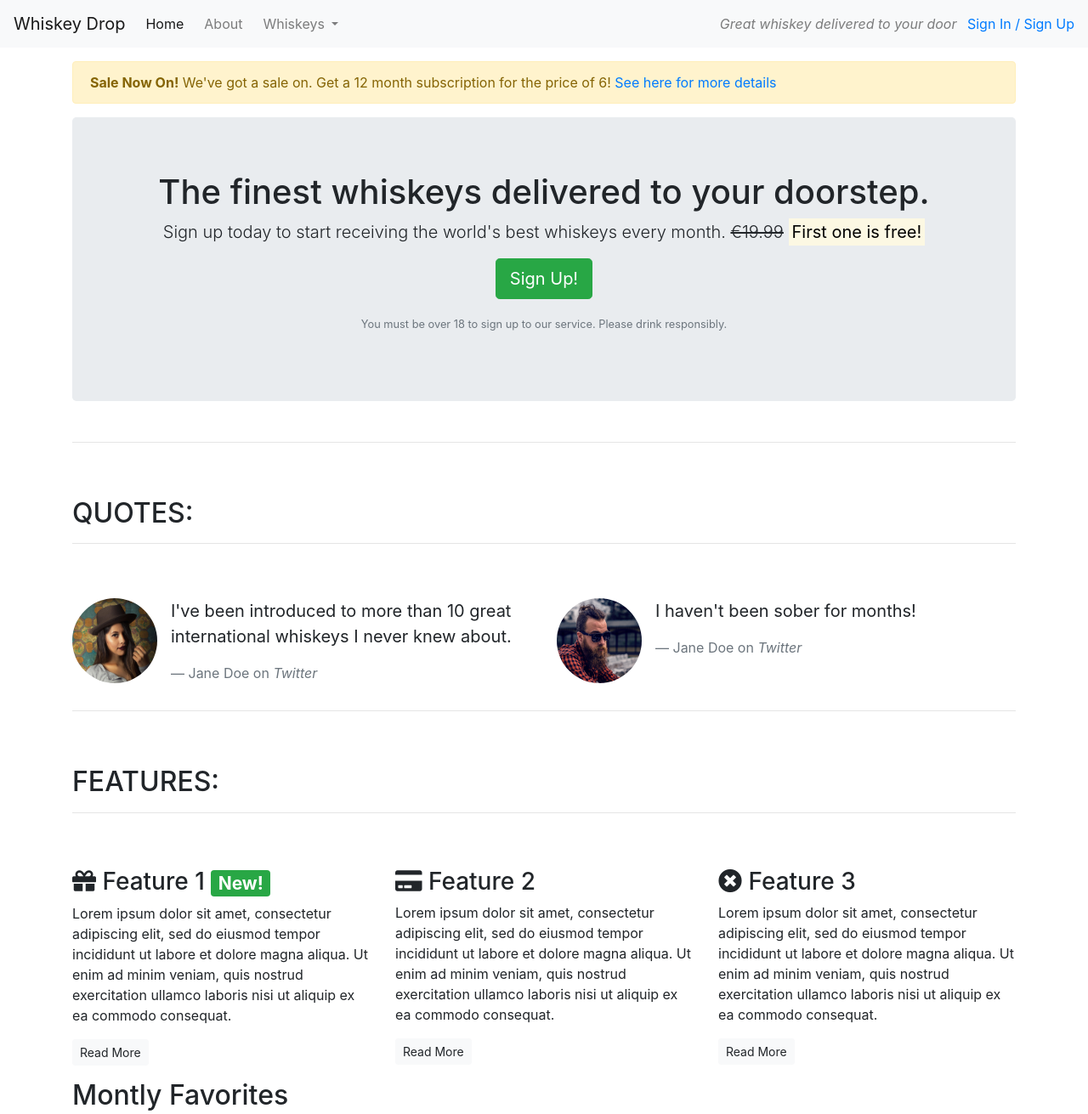
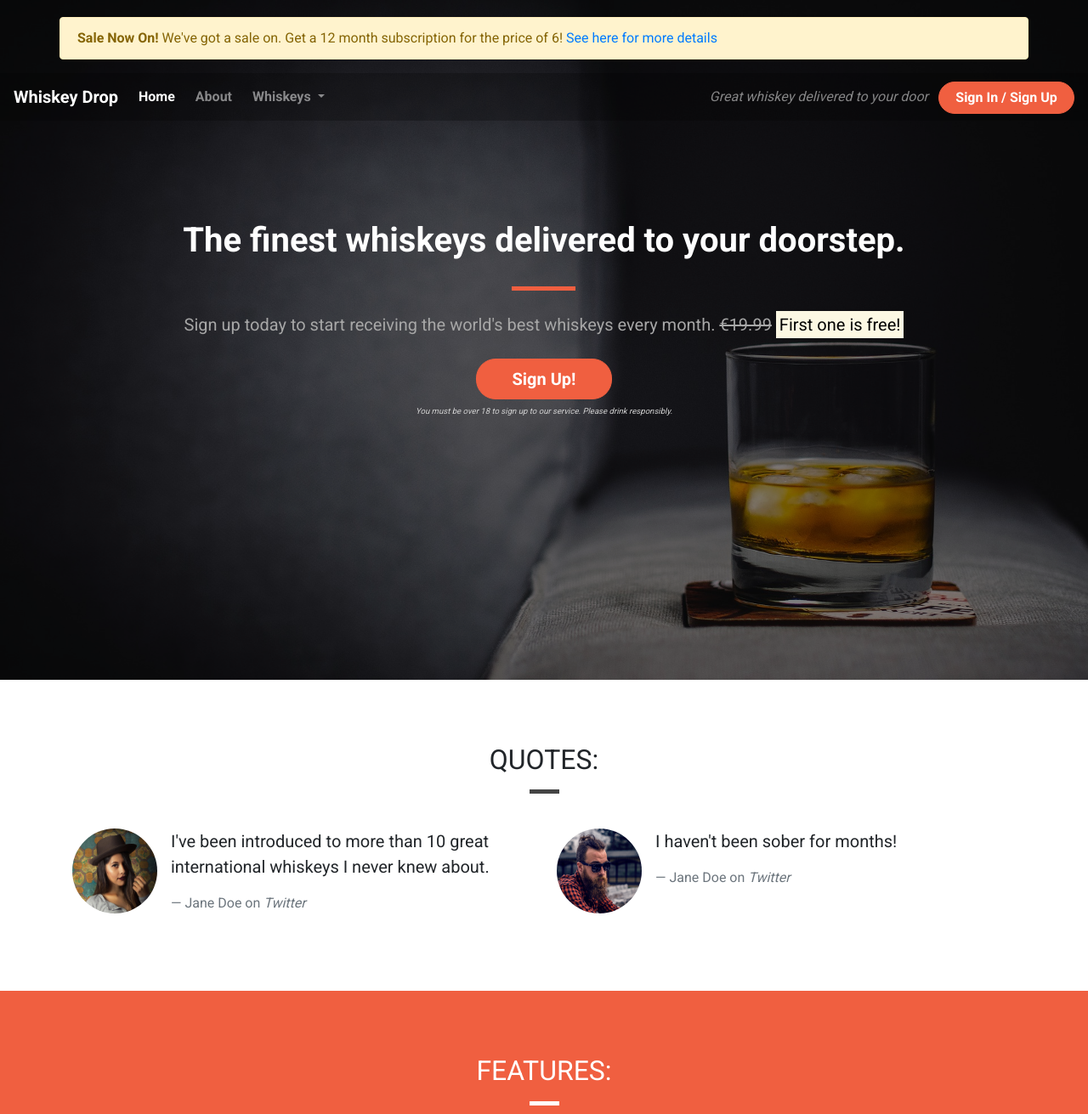
Before and after one commit to EmilionR/bootstrap-test, a plain HTML site: page index.html in a window 1280 px wide. Shown: the top 1311 px of the page at 85% size. Drawn offline with nearby package versions, Linux system fonts and the light colour scheme.

Commit message:
Finish design

```diff
--- /dev/null
+++ b/css/style.css
@@ -0,0 +1,196 @@
+body {
+    font-family: "Roboto", sans-serif;
+}
+
+.container-wrapper {
+
+}
+
+.container-wrapper--red {
+    background-color: #f05f40;
+    color: white;
+}
+
+.alert-container .col-12 {
+    padding: 20px 0 0 0;
+}
+
+.site-wide-alert {
+    border-radius: 0;
+    margin-bottom: 0;
+    padding: 5px 15px;
+    background-color: #eec802;
+    border-color: #eec802;
+}
+
+.callout-container {
+    height: 100vh;
+
+    background: url(/images/whiskey-background.jpg) no-repeat bottom right fixed;
+    -webkit-background-size: cover;
+    -moz-background-size: cover;
+    -o-background-size: cover;
+    background-size: cover;
+
+    display: flex;
+    align-items: center;
+    justify-content: center;
+
+    position: relative;
+}
+
+.opaque-overlay{
+    position: absolute;
+    top: 0;
+    left: 0;
+    height: 100%;
+    width: 100%;
+    background-color: rgba(0, 0, 0, 0.5);
+}
+
+.quotes-container {}
+
+.features-container {}
+
+.favorites-container {}
+
+/* Page headers */
+
+.page-header {
+    margin-bottom: 0;
+    border-bottom: 0;
+    text-align: center;
+}
+
+.page-header h2 {
+    margin-top: 0;
+}
+
+.quotes .page-header {
+    margin-bottom: 25px;
+}
+
+/* Block dividers */
+
+.block-divider {
+    width: 75px;
+    height: 5px;
+    border: 0;
+    background-color: #444;
+}
+
+.block-divider--orange {
+    background-color: #f05f40;
+}
+
+.block-divider--white {
+    background-color: white;
+}
+
+
+.block-divider--short {
+    width: 35px;
+}
+
+/* Content containers */
+
+.content-container {
+    padding-top: 75px;
+    padding-bottom: 75px;
+}
+
+/* Navbar */
+
+.navalert-container {
+    position: absolute;
+    top: 0;
+    left: 0;
+    padding-left: 0;
+    padding-right: 0;
+    z-index: 1;
+}
+
+.navbar {
+    margin-bottom: 0;
+    border: 0;
+    width: 100%;
+    background-color: rgba(0, 0, 0, 0.25);
+}
+
+.navbar .navbar-toggler {
+    border: 0;
+}
+
+.navbar-brand {
+    font-weight: bold;
+}
+
+.navbar .navbar-nav {
+    font-weight: bold;
+}
+
+/* Jumbotron */
+
+.jumbotron {
+    background-color: transparent;
+}
+
+.jumbotron-header {
+    color: white;
+    font-weight: bold;
+    margin-bottom: 30px;
+}
+
+.jumbotron .lead {
+    margin: 25px 0;
+    color: #a7a7a7;
+}
+
+.jumbotron small {
+    font-size: 60%;
+    font-style: italic;
+    color: #d0d0d0;
+}
+
+/* Buttons */
+
+.btn--cta {
+    font-weight: bold;
+    border-radius: 23px;
+    width: 160px;
+}
+
+.btn--red {
+    color: white;
+    background-color: #f05f40;
+    border-color: #f05f40;
+}
+
+.btn--red:hover,
+.btn--red:focus,
+.btn--red:active,
+.btn--red:active:focus {
+    background-color: #df4929;
+    border-color: #df4929;
+}
+
+.feature {
+    text-align: center;
+    margin-bottom: 40px;
+}
+
+.feature i {
+    margin-bottom: 20px;
+    font-size: 45px;
+    line-height: 45px;
+}
+
+.feature btn {
+    background-color: white;
+    border-color: white;
+    border-radius: 15px;
+    min-width: 100px;
+    font-weight: bold;
+    margin-top: 10px;
+    color: #f05f40;
+}
--- a/index.html
+++ b/index.html
@@ -6,13 +6,31 @@
     <meta name="viewport" content="width=device-width, initial-scale=1.0">
     <title>Whiskey Drop | Taste a new whiskey every month</title>
     <link rel="stylesheet" href="https://maxcdn.bootstrapcdn.com/bootstrap/4.1.3/css/bootstrap.min.css">
+    <link rel="preconnect" href="https://fonts.googleapis.com">
+    <link rel="preconnect" href="https://fonts.gstatic.com" crossorigin>
+    <link href="https://fonts.googleapis.com/css2?family=Roboto:wght@400;700&display=swap" rel="stylesheet">
+    <link rel="stylesheet" href="css/style.css">
     <link rel="stylesheet" href="https://use.fontawesome.com/releases/v5.6.1/css/all.css"
         integrity="sha384-gfdkjb5BdAXd+lj+gudLWI+BXq4IuLW5IT+brZEZsLFm++aCMlF1V92rMkPaX4PP" crossorigin="anonymous">
+
 </head>
 
 <body>
+    <div class="container-fluid navalert-container">
+        <div class="container alert-container">
+            <div class="row d-none d-sm-block">
+                <div class="col-12">
+                    <div class="alert alert-warning">
+                        <strong>Sale Now On!</strong> We've got a sale on. Get a 12 month subscription for the price of
+                        6!
+                        <a href="">See here for more details</a>
+                    </div>
+                </div>
+            </div>
+        </div>
+
         <!--Nav-->
-    <nav class="navbar navbar-light navbar-expand-sm bg-light">
+        <nav class="navbar navbar-dark navbar-expand-sm">
             <a href="/" class="navbar-brand">
                 Whiskey Drop</a>
 
@@ -42,43 +60,41 @@
             </div>
             <div class="d-none d-md-block">
                 <p class="navbar-text my-auto mr-2"><i>Great whiskey delivered to your door</i></p>
-            <a href="/login">Sign In / Sign Up</a>
+                <a href="/login" class="btn btn--cta btn--red">Sign In / Sign Up</a>
             </div>
-        <!--</div>-->
         </nav>
-    <article class="container mt-3">
-        <div class="row d-none d-sm-block">
-            <div class="col-12">
-                <div class="alert alert-warning">
-                    <strong>Sale Now On!</strong> We've got a sale on. Get a 12 month subscription for the price of 6!
-                    <a href="">See here for more details</a>
     </div>
-            </div>
-        </div>
+    <!-- / Nav -->
     <!-- Callout -->
+    <div class="container-fluid callout-container">
+        <div class="opaque-overlay">&nbsp;</div>
         <div class="row">
             <div class="col-12">
                 <section class="callout jumbotron text-center">
-                    <h1>The finest whiskeys delivered to your doorstep.</h1>
+                    <h1 class="jumbotron-header">The finest whiskeys delivered to your doorstep.</h1>
+                    <hr class="block-divider block-divider--orange">
                     <p class="lead">Sign up today to start receiving the world's best whiskeys every month.
                         <s class="d-none d-sm-inline">€19.99</s>
                         <span class="d-inline d-sm-none"><br></span>
                         <strong><mark>First one is free!</mark></strong>
                     </p>
-                    <p><button class="btn btn-lg btn-success">Sign Up!</button></p>
+                    <button class="btn btn-lg btn--cta btn--red" data-toggle="modal" data-target="#signUpModal">Sign
+                        Up!</button>
                     <p class="text-muted"><small>You must be over 18 to sign up to our service. Please drink
                             responsibly.</small></p>
                 </section>
             </div>
         </div>
         <!-- /.callout -->
-        <hr>
+    </div>
     <!-- Quotes -->
+    <div class="container-wrapper">
+        <div class="container quotes-container content-container">
             <section class="quotes">
                 <div class="row">
-                <div class="col-12 my-5">
+                    <div class="col-12 page-header">
                         <h2 class="text-uppercase">Quotes:</h2>
-                    <hr />
+                        <hr class="block-divider block-divider--short">
                     </div>
                 </div>
                 <div class="row">
@@ -89,7 +105,8 @@
                             </div>
                             <div class="media-body">
                                 <blockquote class="blockquote">
-                                <p>I've been introduced to more than 10 great international whiskeys I never knew about.
+                                    <p>I've been introduced to more than 10 great international whiskeys I never knew
+                                        about.
                                     </p>
                                     <footer class="blockquote-footer">Jane Doe on <cite title="Twitter">Twitter</cite>
                                     </footer>
@@ -114,40 +131,49 @@
                 </div>
             </section>
             <!-- /.quotes -->
-        <hr>
+        </div>
+    </div>
     <!-- Features -->
+    <div class="container-wrapper container-wrapper--red">
+        <div class="container features-container content-container">
             <section class="features">
                 <div class="row">
-                <div class="col-12 my-5">
+                    <div class="col-12 page-header">
                         <h2 class="text-uppercase">Features:</h2>
-                    <hr />
+                        <hr class="block-divider block-divider--short block-divider--white">
                     </div>
                 </div>
                 <div class="row">
                     <div class="col-12 col-md-6 col-lg-4">
                         <div class="feature">
-                        <h3><i class="fas fa-gift d-none d-sm-inline"></i> Feature 1 <span
+                            <h3><i class="fas fa-gift d-none d-sm-block"></i> Feature 1 <span
                                     class="badge badge-success">New!</span></h3>
-                        <p>Lorem ipsum dolor sit amet, consectetur adipiscing elit, sed do eiusmod tempor incididunt ut
-                            labore et dolore magna aliqua. Ut enim ad minim veniam, quis nostrud exercitation ullamco
+                            <p>Lorem ipsum dolor sit amet, consectetur adipiscing elit, sed do eiusmod tempor incididunt
+                                ut
+                                labore et dolore magna aliqua. Ut enim ad minim veniam, quis nostrud exercitation
+                                ullamco
                                 laboris nisi ut aliquip ex ea commodo consequat.</p>
                             <p><a class="btn btn-sm btn-light" href="">Read More</a></p>
                         </div>
                     </div>
                     <div class="col-12 col-md-6 col-lg-4">
                         <div class="feature">
-                        <h3><i class="fas fa-credit-card d-none d-sm-inline"></i> Feature 2</h3>
-                        <p>Lorem ipsum dolor sit amet, consectetur adipiscing elit, sed do eiusmod tempor incididunt ut
-                            labore et dolore magna aliqua. Ut enim ad minim veniam, quis nostrud exercitation ullamco
+                            <h3><i class="fas fa-credit-card d-none d-sm-block"></i> Feature 2</h3>
+                            <p>Lorem ipsum dolor sit amet, consectetur adipiscing elit, sed do eiusmod tempor incididunt
+                                ut
+                                labore et dolore magna aliqua. Ut enim ad minim veniam, quis nostrud exercitation
+                                ullamco
                                 laboris nisi ut aliquip ex ea commodo consequat.</p>
                             <p><a class="btn btn-sm btn-light" href="">Read More</a></p>
                         </div>
                     </div>
                     <div class="col-12 d-md-none d-lg-block col-lg-4">
                         <div class="feature">
-                        <h3><i class="fas fa-times-circle d-none d-sm-inline"></i> Feature 3</h3>
-                        <p>Lorem ipsum dolor sit amet, consectetur adipiscing elit, sed do eiusmod tempor incididunt ut
-                            labore et dolore magna aliqua. Ut enim ad minim veniam, quis nostrud exercitation ullamco
+                            <h3><i class="fas fa-times-circle d-none d-sm-block"></i> Feature 3</h3>
+                            <p>Lorem ipsum dolor sit amet, consectetur adipiscing elit, sed do eiusmod tempor incididunt
+                                ut
+                                labore et dolore magna aliqua. Ut enim ad minim veniam, quis nostrud exercitation
+                                ullamco
                                 laboris nisi ut aliquip ex ea commodo consequat.</p>
                             <p><a class="btn btn-sm btn-light" href="">Read More</a></p>
                         </div>
@@ -155,6 +181,10 @@
                 </div>
             </section>
             <!-- /.features -->
+        </div>
+    </div>
+    <!-- Monthly Favorites -->
+    <div class="container favorites-container">
         <section>
             <h2>Montly Favorites</h2>
             <table class="table">
@@ -179,12 +209,48 @@
                     <td>Sweden</td>
                 </tr>
                 <tr>
-                    <td>For Peat's sake</td>
+                    <td>Talisker</td>
                     <td>Scotland</td>
                 </tr>
             </table>
         </section>
-    </article>
+        <!-- / Monthly Favorites -->
+    </div>
+
+    <div class="modal" tabindex="-1" role="dialog" id="signUpModal">
+        <div class="modal-dialog" role="document">
+            <div class="modal-content">
+                <div class="modal-header">
+                    <h5 class="modal-title">Sign up to Whiskey Drop!</h5>
+                    <button type="button" class="close" data-dismiss="modal" aria-label="Close">
+                        <span aria-hidden="true">&times;</span>
+                    </button>
+                </div>
+                <div class="modal-body">
+                    <form>
+                        <div class="form-group">
+                            <label for="exampleInputEmail1">Email address</label>
+                            <input type="email" class="form-control" id="exampleInputEmail1"
+                                aria-describedby="emailHelp" placeholder="Enter email">
+                            <small id="emailHelp" class="form-text text-muted">We'll never share your email with anyone
+                                else.</small>
+                        </div>
+                        <div class="form-group">
+                            <label for="password">Password</label>
+                            <input type="password" class="form-control" id="password" placeholder="Password">
+                        </div>
+                        <div class="form-group">
+                            <label for="repeatPassword">Repeat Password</label>
+                            <input type="password" class="form-control" id="repeatPassword"
+                                placeholder="Repeat Password">
+                        </div>
+                        <button type="submit" class="btn btn-success">Submit</button>
+                    </form>
+                </div>
+            </div>
+        </div>
+    </div>
+
     <script src="https://cdn.jsdelivr.net/npm/jquery@3.5.1/dist/jquery.slim.min.js"
         integrity="sha384-DfXdz2htPH0lsSSs5nCTpuj/zy4C+OGpamoFVy38MVBnE+IbbVYUew+OrCXaRkfj"
         crossorigin="anonymous"></script>
```
Also changed, not shown: images/whiskey-background.jpg (added). Lines whose indentation alone changed are shown as unchanged.
